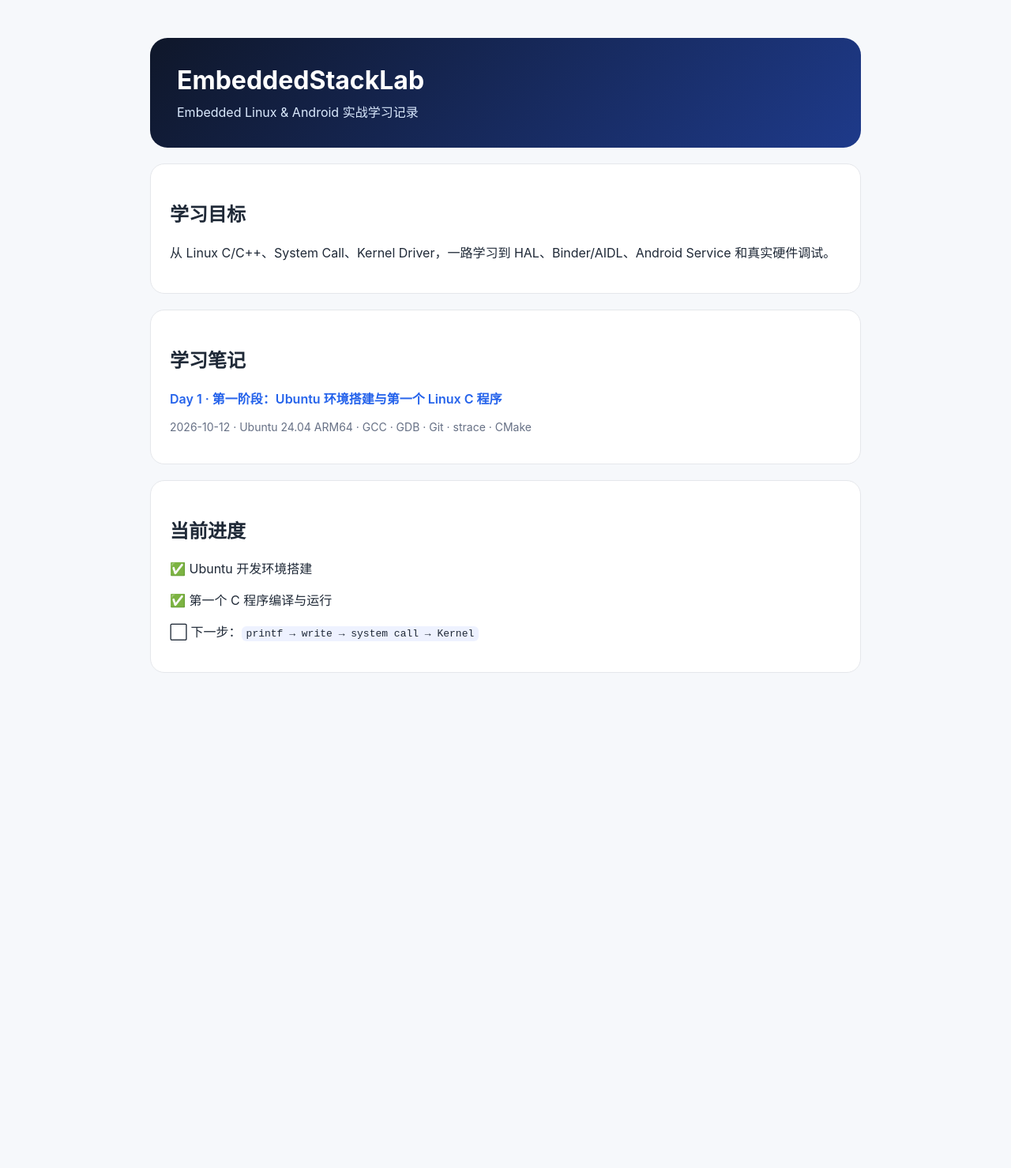
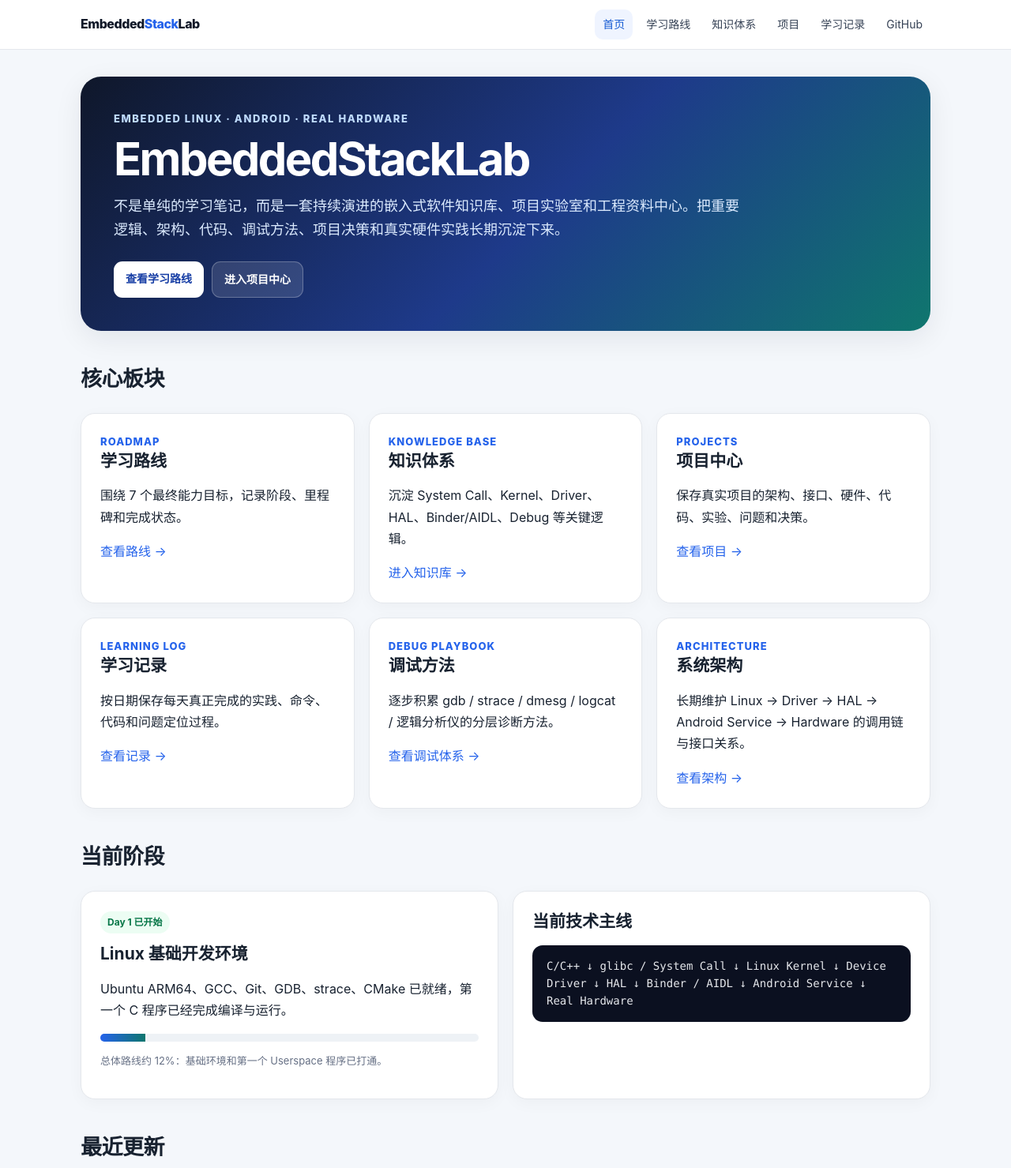
Before and after one commit to hasirqi/EmbeddedStackLab, a plain HTML site: page index.html in a window 1280 px wide. Shown: the top 1479 px of the page at 79% size. Before the commit the page ends 900 px from the top, so only its background shows below. Drawn offline with Linux system fonts and the light colour scheme.

Commit message:
Redesign GitHub Pages as comprehensive project website

```diff
--- a/index.html
+++ b/index.html
@@ -1,45 +1,56 @@
-<!doctype html>
-<html lang="zh-CN">
-<head>
-  <meta charset="utf-8">
-  <meta name="viewport" content="width=device-width,initial-scale=1">
-  <title>EmbeddedStackLab</title>
-  <style>
-    body{margin:0;background:#f6f8fb;color:#1f2937;font-family:-apple-system,BlinkMacSystemFont,"Segoe UI","PingFang SC","Microsoft YaHei",Arial,sans-serif}
-    .wrap{max-width:900px;margin:auto;padding:48px 22px}
-    .hero{background:linear-gradient(135deg,#0f172a,#1e3a8a);color:#fff;border-radius:22px;padding:34px}
-    .hero h1{margin:0 0 8px}.hero p{color:#dbeafe;margin:0}
-    .card{background:#fff;border:1px solid #e5e7eb;border-radius:18px;padding:24px;margin-top:20px}
-    a{color:#2563eb;text-decoration:none;font-weight:600}
-    a:hover{text-decoration:underline}
-    .meta{color:#667085;font-size:14px}
-    code{background:#eef2ff;padding:2px 6px;border-radius:6px}
-  </style>
-</head>
-<body>
-<div class="wrap">
-  <div class="hero">
-    <h1>EmbeddedStackLab</h1>
-    <p>Embedded Linux & Android 实战学习记录</p>
-  </div>
+<!doctype html><html lang="zh-CN"><head><meta charset="utf-8"><meta name="viewport" content="width=device-width,initial-scale=1">
+<meta name="description" content="EmbeddedStackLab — Embedded Linux & Android 实战学习、知识沉淀与项目开发中心">
+<title>EmbeddedStackLab</title><link rel="stylesheet" href="./assets/site.css"></head><body>
+<header class="site-header"><nav class="nav">
+<a class="brand" href="/EmbeddedStackLab/">Embedded<span>Stack</span>Lab</a>
+<div class="nav-links">
+<a class="active" href="/EmbeddedStackLab/">首页</a>
+<a class="" href="/EmbeddedStackLab/roadmap/">学习路线</a>
+<a class="" href="/EmbeddedStackLab/knowledge/">知识体系</a>
+<a class="" href="/EmbeddedStackLab/projects/">项目</a>
+<a class="" href="/EmbeddedStackLab/notes/">学习记录</a>
+<a href="https://github.com/hasirqi/EmbeddedStackLab">GitHub</a>
+</div></nav></header>
+<main class="wrap">
+<section class="hero">
+<div class="eyebrow">Embedded Linux · Android · Real Hardware</div>
+<h1>EmbeddedStackLab</h1>
+<p>不是单纯的学习笔记，而是一套持续演进的嵌入式软件知识库、项目实验室和工程资料中心。把重要逻辑、架构、代码、调试方法、项目决策和真实硬件实践长期沉淀下来。</p>
+<div class="hero-actions"><a class="btn primary" href="./roadmap/">查看学习路线</a><a class="btn secondary" href="./projects/">进入项目中心</a></div>
+</section>
 
-  <div class="card">
-    <h2>学习目标</h2>
-    <p>从 Linux C/C++、System Call、Kernel Driver，一路学习到 HAL、Binder/AIDL、Android Service 和真实硬件调试。</p>
-  </div>
+<h2 class="section-title">核心板块</h2>
+<div class="grid cols-3">
+<div class="card"><div class="kicker">Roadmap</div><h2>学习路线</h2><p>围绕 7 个最终能力目标，记录阶段、里程碑和完成状态。</p><a href="./roadmap/">查看路线 →</a></div>
+<div class="card"><div class="kicker">Knowledge Base</div><h2>知识体系</h2><p>沉淀 System Call、Kernel、Driver、HAL、Binder/AIDL、Debug 等关键逻辑。</p><a href="./knowledge/">进入知识库 →</a></div>
+<div class="card"><div class="kicker">Projects</div><h2>项目中心</h2><p>保存真实项目的架构、接口、硬件、代码、实验、问题和决策。</p><a href="./projects/">查看项目 →</a></div>
+<div class="card"><div class="kicker">Learning Log</div><h2>学习记录</h2><p>按日期保存每天真正完成的实践、命令、代码和问题定位过程。</p><a href="./notes/">查看记录 →</a></div>
+<div class="card"><div class="kicker">Debug Playbook</div><h2>调试方法</h2><p>逐步积累 gdb / strace / dmesg / logcat / 逻辑分析仪的分层诊断方法。</p><a href="./knowledge/#debug">查看调试体系 →</a></div>
+<div class="card"><div class="kicker">Architecture</div><h2>系统架构</h2><p>长期维护 Linux → Driver → HAL → Android Service → Hardware 的调用链与接口关系。</p><a href="./knowledge/#architecture">查看架构 →</a></div>
+</div>
 
-  <div class="card">
-    <h2>学习笔记</h2>
-    <p><a href="./docs/Linux_Android_Study_Day1_Phase1_2026-10-12.html">Day 1 · 第一阶段：Ubuntu 环境搭建与第一个 Linux C 程序</a></p>
-    <p class="meta">2026-10-12 · Ubuntu 24.04 ARM64 · GCC · GDB · Git · strace · CMake</p>
-  </div>
+<h2 class="section-title">当前阶段</h2>
+<div class="grid cols-2">
+<div class="card"><span class="badge ok">Day 1 已开始</span><h2 style="margin-top:12px">Linux 基础开发环境</h2><p>Ubuntu ARM64、GCC、Git、GDB、strace、CMake 已就绪，第一个 C 程序已经完成编译与运行。</p><div class="progress"><span style="width:12%"></span></div><p class="muted small">总体路线约 12%：基础环境和第一个 Userspace 程序已打通。</p></div>
+<div class="card"><h2>当前技术主线</h2><div class="codeflow">C/C++
+  ↓
+glibc / System Call
+  ↓
+Linux Kernel
+  ↓
+Device Driver
+  ↓
+HAL
+  ↓
+Binder / AIDL
+  ↓
+Android Service
+  ↓
+Real Hardware</div></div>
+</div>
 
-  <div class="card">
-    <h2>当前进度</h2>
-    <p>✅ Ubuntu 开发环境搭建</p>
-    <p>✅ 第一个 C 程序编译与运行</p>
-    <p>⬜ 下一步：<code>printf → write → system call → Kernel</code></p>
-  </div>
+<h2 class="section-title">最近更新</h2>
+<div class="card timeline">
+<div class="timeline-item"><div class="timeline-date">2026-10-12</div><div><h3><a href="./notes/day01-phase1.html">Day 1 · 第一阶段</a></h3><p class="muted">Ubuntu 环境搭建、第一个 Linux C 程序、工具链确认，以及复制粘贴异常定位。</p></div></div>
 </div>
-</body>
-</html>
+</main><footer class="footer"><span>EmbeddedStackLab · Embedded Linux & Android Practical Lab</span><span>Knowledge → Practice → Debug → Real Hardware</span></footer></body></html>
```
